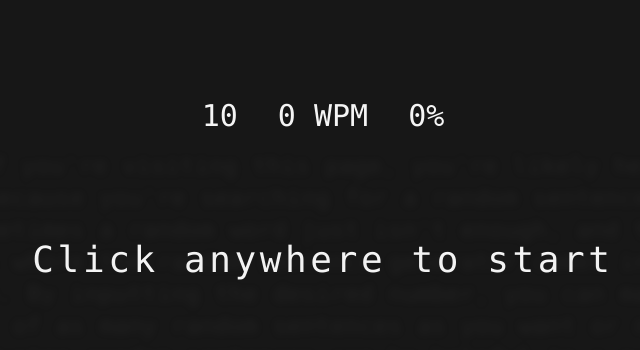
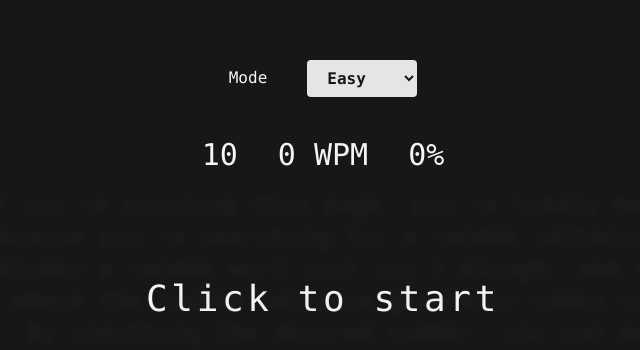
Before and after one commit to alllenshibu/petatype, a Next.js app in the folder apps/client/: page /practice in a window 1280 px wide. Shown: the part 140-490 px from the top of the page, without its empty margins (317-957 px from the left). Built offline with nearby package versions, Linux system fonts and the light colour scheme.

Commit message:
Game restart logic

```diff
--- a/apps/client/src/components/Typer.js
+++ b/apps/client/src/components/Typer.js
@@ -5,6 +5,8 @@ export default function Typer({
     text,
     active,
     setActive,
+    gameEnded,
+    setGameEnded,
     timer,
     setTimer,
     wpm,
@@ -21,8 +23,11 @@ export default function Typer({
     const toType = text.split(' ');
     const [index, setIndex] = useState(0);
     const [innerIndex, setinnerIndex] = useState(-1);
+    const [previiousWpm, setPreviousWpm] = useState(0);
+    const [previousAccuracy, setPreviousAccuracy] = useState(0);
 
-    useEffect(() => {
+    const initTextMap = () => {
+
         //Create map with letters and color
         const map = toType.map((word) => {
             return word.split('').map((letter) => {
@@ -30,37 +35,13 @@ export default function Typer({
             })
         });
         settextMap(map);
+        if (active) {
             textRef.current.focus();
-        console.log(text );
-    }, [])
-
-    //to compare text with typed text
-    useEffect(() => {
-        //compare by text splice
-        if (innerIndex != -1) {
-            handleTextInput();
-        }
-        console.log(innerIndex, index)
-    }, [innerIndex]);
-
-    useEffect(() => {
-        computeStats();
-        if (timer <= 0) {
-            setActive(false);
-            setTimer(10);
-        }
-    }, [timer])
-
-    useEffect(() => {
-        let interval;
-        if (active && timer > 0) {
-            interval = setInterval(() => {
-                setTimer((prev) => prev - 1);
-            }, 1000);
+            textRef.current.value = "";
         }
 
-        return () => clearInterval(interval);
-    }, [active, timer]);
+        setinnerIndex(-1);
+    }
 
     // Compute WPM and Accuracy
     const computeStats = () => {
@@ -98,6 +79,7 @@ export default function Typer({
     }
 
     const handleTextInput = () => {
+        if (active) {
             if (textRef.current.value.length === 0) {
                 return;
             }
@@ -115,6 +97,7 @@ export default function Typer({
                         newMap[index][i].status = 1;
                         return newMap;
                     });
+                }
             }
         }
     }
@@ -143,6 +126,53 @@ export default function Typer({
         }
     }
 
+
+
+    useEffect(() => {
+        initTextMap()
+    }, [])
+
+    //to compare text with typed text
+    useEffect(() => {
+        //compare by text splice
+        if (innerIndex != -1 && active) {
+            handleTextInput();
+        }
+        console.log(innerIndex, index)
+    }, [innerIndex]);
+
+    useEffect(() => {
+        computeStats();
+        if (timer <= 0) {
+            setActive(false);
+            setTimer(10);
+            setGameEnded(true);
+            setPreviousWpm(wpm);
+            setPreviousAccuracy(accuracy);
+            setWpm(0);
+            setAccuracy(0);
+        }
+    }, [timer])
+
+    useEffect(() => {
+        let interval;
+        if (active && timer > 0) {
+            interval = setInterval(() => {
+                setTimer((prev) => prev - 1);
+            }, 1000);
+        }
+
+        return () => clearInterval(interval);
+    }, [active, timer]);
+
+    useEffect(() => {
+        if (gameEnded) {
+            initTextMap();
+            console.log("Initing textmap");
+        }
+    }, [gameEnded])
+
+
     return (
         <div className="flex flex-col justify-center items-center gap-4">
             <div className="flex flex-row justify-evenly items-center gap-10">
@@ -152,6 +182,18 @@ export default function Typer({
                     <p>{accuracy & accuracy}%</p>
                 </div>
             </div>
+            {!active && !gameEnded && (
+                <div className="absolute text-4xl tracking-widest">Click to start</div>
+            )}
+            {!active &&
+                gameEnded && (
+                    <div className="absolute text-4xl tracking-widest">
+                        <p>WPM: {wpm}</p>
+                        <p>Accuracy: {accuracy && accuracy}%</p>
+                        <p>Click to restart</p>
+                    </div>
+                )
+            }
             <div
                 id="text-display"
                 className={(active) ? "" : "opacity-10 blur-sm"}
@@ -176,15 +218,33 @@ export default function Typer({
             })}
             </div >
             <div>
+                {active &&
+
                     <input onBlur={() => {
                         textRef.current.focus();
-                }} autoComplete="off" tabIndex="0" autoFocus="true" id="user-input" ref={textRef} onKeyDown={handleBackSpace} type="text" placeholder="Start typing..." onChange={(event) => {
+                    }}
+                        autoComplete="off"
+                        tabIndex="0"
+                        autoFocus="true"
+                        id="user-input"
+                        ref={textRef}
+                        onKeyDown={() => {
+                            if (active) {
+                                handleBackSpace
+                            }
+                        }}
+                        type="text"
+                        onChange={(event) => {
+                            if (active) {
+                                console.log("doing stuff")
                                 if (innerIndex != -1 && textRef.current.value.split(' ').slice(-1)[0].length > text.split(' ')[index].length) {
                                     textRef.current.value = textRef.current.value.slice(0, textRef.current.value.length - 1);
                                 }
                                 setIndex(textRef.current.value.split(' ').length - 1);
                                 setinnerIndex(textRef.current.value.split(' ').slice(-1)[0].length - 1) //put 0 index
+                            }
                         }} />
+                }
             </div>
         </div>
     )
--- a/apps/client/src/pages/practice/index.js
+++ b/apps/client/src/pages/practice/index.js
@@ -1,6 +1,7 @@
 import axios from "axios";
 import Typer from "@/components/Typer";
 import { useEffect, useState } from "react";
+import { set } from "mongoose";
 
 
 const t = "If you're visiting this page, you're likely here because you're searching for a random sentence. Sometimes a random word just isn't enough, and that is where the random sentence generator comes into play. By inputting the desired number, you can make a list of as many random sentences as you want or need. Producing random sentences can be helpful in a number of different ways.";
@@ -11,8 +12,9 @@ export default function Practice() {
     const [textFetched, setTextFetched] = useState(false);
 
     const [active, setActive] = useState(false);
+    const [gameEnded, setGameEnded] = useState(false);
+    const [timer, setTimer] = useState(10);
 
-    const [timer, setTimer] = useState(10);
 
     const [wpm, setWpm] = useState(0);
     const [accuracy, setAccuracy] = useState(0);
@@ -25,6 +27,22 @@ export default function Practice() {
         setTextFetched(t);
     };
 
+    const handleGameStart = () => {
+        if (gameEnded === false) {
+            setActive(true);
+        } else if (gameEnded === true) {
+            setGameEnded(false);
+            setActive(true);
+            setTimer(10);
+            setWpm(0);
+            setAccuracy(0);
+            setSpeedTimeGraph([]);
+            setAccuracyTimeGraph([]);
+            fetchText()
+        }
+    }
+
+
     useEffect(() => {
         fetchText();
     }, []);
@@ -32,12 +50,10 @@ export default function Practice() {
     return (
         <main
             className="h-screen flex flex-col justify-center items-center gap-10"
-            onClick={(e) => {
-                e.preventDefault();
-                setActive(true);
-            }}
             onKeyDown={(e) => {
-                setActive(true);
+                if (e.key === "Enter") {
+                    handleGameStart();
+                }
             }}
         >
             {!textFetched && (
@@ -45,13 +61,29 @@ export default function Practice() {
             )}
             {textFetched && (
                 <>
-                    {!active && (
-                        <div className="absolute text-4xl tracking-widest">Click anywhere to start</div>
-                    )}
+                    {!active &&
+                        <div className="flex flex-row justify-center items-center gap-10">
+                            <p>Mode</p>
+                            <select>
+                                <option value="easy">Easy</option>
+                                <option value="medium">Medium</option>
+                                <option value="hard">Hard</option>
+                            </select>
+                        </div>
+                    }
+
+                    <div
+                        onClick={(e) => {
+                            e.preventDefault();
+                            handleGameStart();
+                        }}
+                    >
                         <Typer
                             text={text}
                             active={active}
                             setActive={setActive}
+                            gameEnded={gameEnded}
+                            setGameEnded={setGameEnded}
                             timer={timer}
                             setTimer={setTimer}
                             wpm={wpm}
@@ -63,7 +95,9 @@ export default function Practice() {
                             accuracyTimeGraph={accuracyTimeGraph}
                             setAccuracyTimeGraph={setAccuracyTimeGraph}
                         />
+                    </div>
                 </>
+
             )}
         </main>
     );
--- a/apps/client/src/styles/globals.scss
+++ b/apps/client/src/styles/globals.scss
@@ -20,7 +20,7 @@
         @apply px-4 py-2 bg-neutral-200 text-neutral-900 font-mono font-semibold rounded placeholder-neutral-900;
 
         option {
-            @apply bg-neutral-200 text-neutral-900 font-mono font-semibold rounded placeholder-neutral-900;
+            @apply px-4 py-2 bg-neutral-200 text-neutral-900 font-mono font-semibold rounded placeholder-neutral-900;
         }
     }
 }
```
Lines whose indentation alone changed are shown as unchanged.
